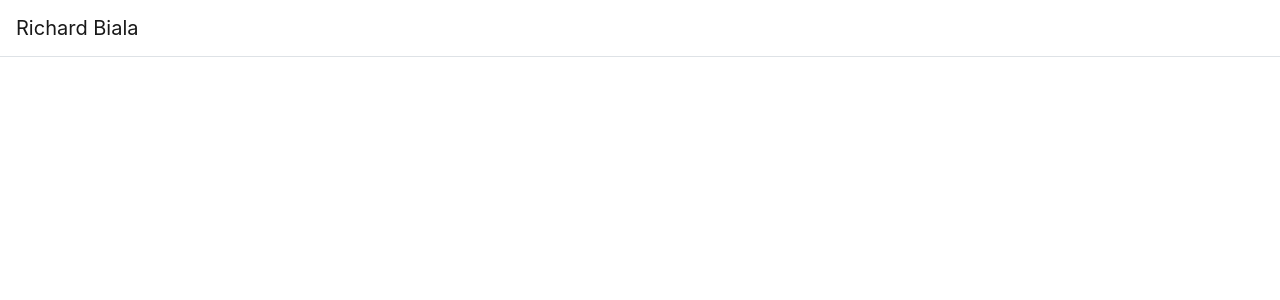
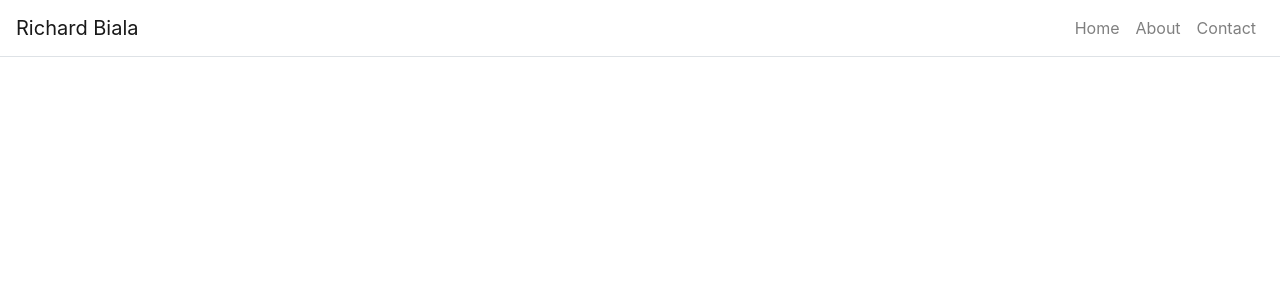
Before and after one commit to Richard-Biala/React-Portfolio, a React (Create React App) app in the folder react-portfolio/: page / in a window 1280 px wide. Shown: the top 300 px of the page. Built offline with nearby package versions, Linux system fonts and the light colour scheme.

Commit message:
navbar updates

```diff
--- a/react-portfolio/src/App.js
+++ b/react-portfolio/src/App.js
@@ -4,6 +4,7 @@
 
 import Container from 'react-bootstrap/Container';
 import Navbar from 'react-bootstrap/Navbar';
+import Nav from 'react-bootstrap/Nav';
 
 class App extends React.Component {
 
@@ -36,10 +37,17 @@
     return (
       <Router>
         <Container className="p-0" fluid={true}>
-          <Navbar className ="border-bottom">
-            <Navbar.Brand>
-              Richard Biala
-            </Navbar.Brand>
+          <Navbar className ="border-bottom" bg="transparent" expand="lg">
+            <Navbar.Brand>Richard Biala</Navbar.Brand>
+
+            <Navbar.Toggle className="border=0" aria-controls="navbar-toggle" />
+            <Navbar.Collapse id="navbar-toggle">
+              <Nav className="ml-auto">
+                <Link className="nav-link" to="/">Home</Link>
+                <Link className="nav-link" to="/about">About</Link>
+                <Link className="nav-link" to="/contact">Contact</Link>
+              </Nav>
+            </Navbar.Collapse>
           </Navbar>
 
 
```
